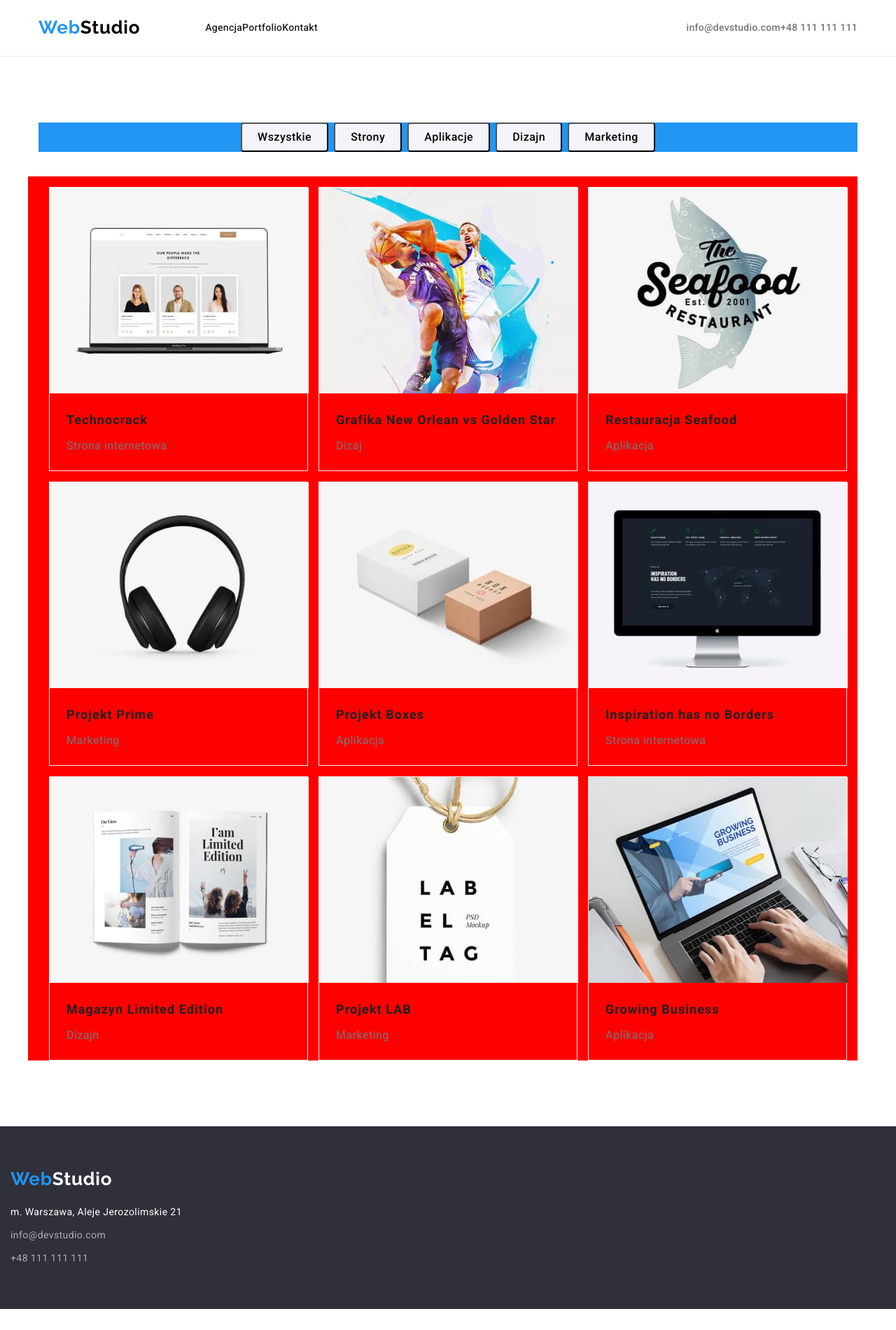
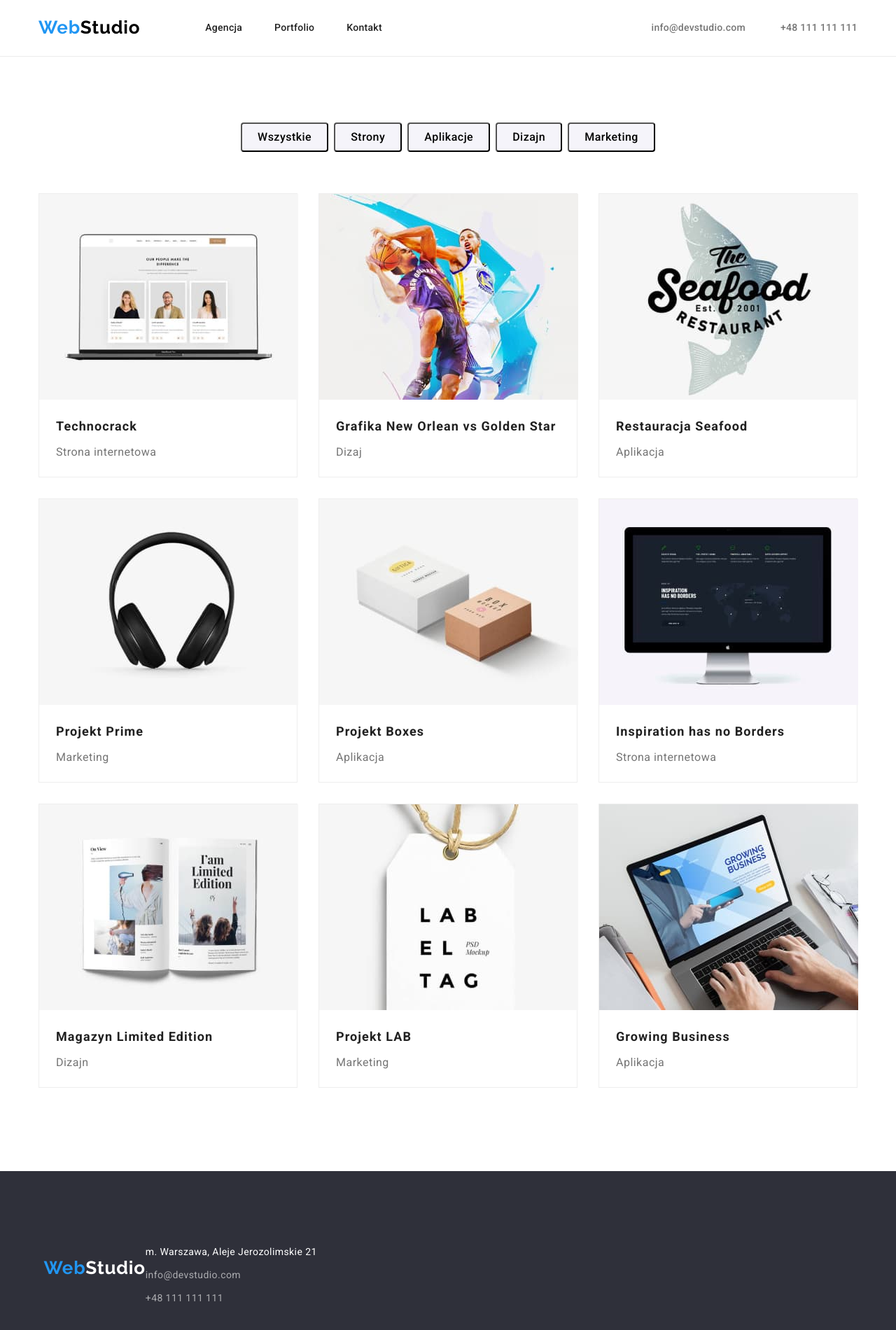
Before and after one commit to GrzegorzKobuszewski/goit-markup-hw-03, a plain HTML site: page portfolio.html in a window 1280 px wide. Shown: the top 1900 px of the page at 70% size. Before the commit the page ends 1870 px from the top, so only its background shows below. Drawn offline with nearby package versions, Linux system fonts and the light colour scheme.

Commit message:
Poprawki po uwagach Marcina N.
1. w index przeniosłem klasę navigation-link do li - więc hover na linkach nie zadziałał.

Wróciłem z tą klasą do <a> a na last-child możesz dać inny selektor np: .navigation-list > li:not(:last-child) { margin-right: 46px;}

2. Poprawki związane z formatowaniem obrazków galerii - rozstawienie na siatce

3. Stopka:

Niepotrzebnie nadpisywałem ustawieni klasy container i zabierałem jej ustawienia globalne
.container {
    width: 1200px;
    padding: 0 15px;
    align-items: center;
    margin-left: auto;
    margin-right: auto;
}

poza tym w footer niepotrzebnie małem klasę conteiner, której dawałem display:flex zamiast tego co wyżej.

Usunąłem deklarację dla .container i header i footer i zmieniłem nazwę w footer na container (była literówka "contEiner" zamiast "container")

```diff
--- a/css/style.css
+++ b/css/style.css
@@ -157,7 +157,6 @@ img {
 .header .container {
     display: flex;
     align-items: center;
-
     padding-top: 24px;
     padding-bottom: 25px;
 }
@@ -178,7 +177,7 @@ img {
     display: flex;
 }
 
-.navigation-link:not(:last-child) {
+.navigation-list > li:not(:last-child) {
     margin-right: 46px;
 }
 
@@ -186,7 +185,7 @@ img {
     display: flex;
 }
 
-.contact-link:not(:last-child) {
+.contact-list > li:not(:last-child) {
     margin-right: 50px;
 }
 
@@ -293,15 +292,9 @@ img {
 
 .about-us-list {
     display: flex;
-    justify-content: center;
-}
-
-.about-us-list {
-    display: flex;
     flex-wrap: wrap;
     margin-left: -15px;
     margin-right: -15px;
-    padding: 0px;
 }
 
 .about-us-item {
@@ -309,6 +302,10 @@ img {
     margin-right: 15px;
     flex-basis: calc((100% - 30px)/3);
     max-width: 370px;
+}
+
+.about-us-item:not(:last-child) {
+    margin-right: 15px;
 }
 
 .section-about-us-title {
@@ -353,6 +350,10 @@ img {
     max-width: 270px;
 }
 
+.section-team-item:not(:last-child) {
+    margin-right: 15px;
+}
+
 .section-team-title {
     font-weight: 700;
     font-size: 36px;
@@ -389,12 +390,6 @@ img {
 
 
 /* ========== FOOTER ========== */
-
-.footer .conteiner {
-    display: flex;
-    flex-direction: column;
-    justify-content: center;
-}
 
 .footer {
     background-color: var(--background-color-footer);
@@ -437,12 +432,13 @@ img {
 /* ========== WEBSITE: PORTFOLIO ========== */
 /* ========== SECTION CATEGORIES ========== */
 
+.menu {
+    margin-bottom: 35px;
+}
 
 .categories-list {
     display: flex;
     justify-content: center;
-    margin-bottom: 50px;
-    background-color:#2196F3;
 }
 
 .categories-item:not(:last-child) {
@@ -452,17 +448,13 @@ img {
 .categories-pictures-list {
     display: flex;
     flex-wrap: wrap;
-    margin-left: -15px;
-    margin-top: -15px;
-
+    margin: -15px;
     justify-content: center;
-    background-color: red;
 }
 
 .categories-pictures-item {
     border: 1px solid #eeeeee;
-    margin-left: 15px;
-    margin-top: 15px;
+    margin: 15px;
     flex-basis: calc((100% - 30px) / 3);
     max-width: 370px;
 }
--- a/portfolio.html
+++ b/portfolio.html
@@ -17,6 +17,7 @@
 </head>
 
 <body>
+    <header class="header">
     <header class="header">
         <div class="container">
             <a class="logo-header link" href="index.html"><span class="logo-header-color-1">Web</span><span
@@ -38,7 +39,7 @@
     <main class="section">
         <!-- CATEGORIES -->
         <section class="section-categories">
-            <div class="menu container">
+            <div class="menu">
                 <h2 class="section-categories-title" hidden> Opisy - tak wiem, że tutaj nie powinno być nagłówka </h2>
                 <ul class="categories-list list">
                     <li class="categories-item"><button class="navi-button" type="button">Wszystkie</button></li>
@@ -114,7 +115,7 @@
     </main>
 
     <footer class="footer">
-        <div class="conteiner">
+        <div class="container">
             <a class="logo-footer link" href="index.html"><span class="logo-footer-color-1">Web</span><span
                     class="logo-footer-color-2">Studio</span></a>
             <address class="adress">
```
Also changed, not shown: index.html (+7 -7 lines).
